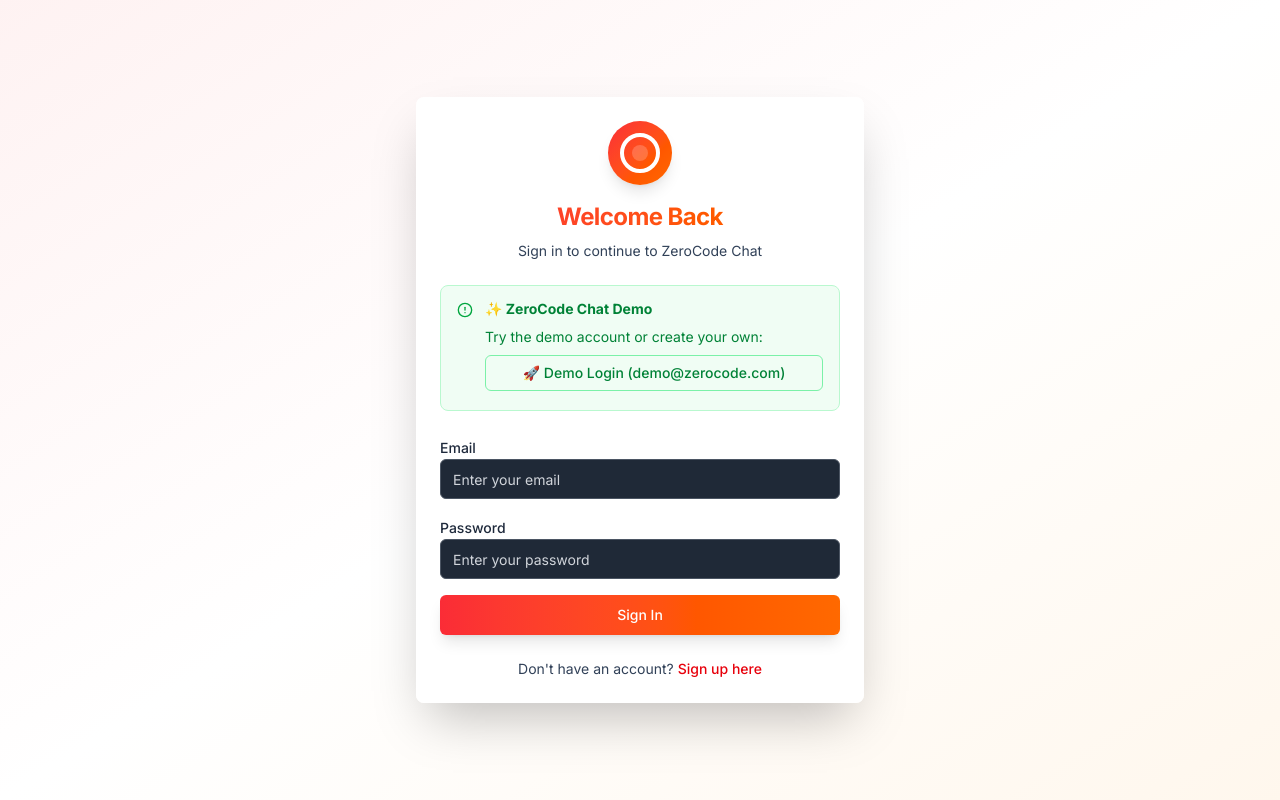
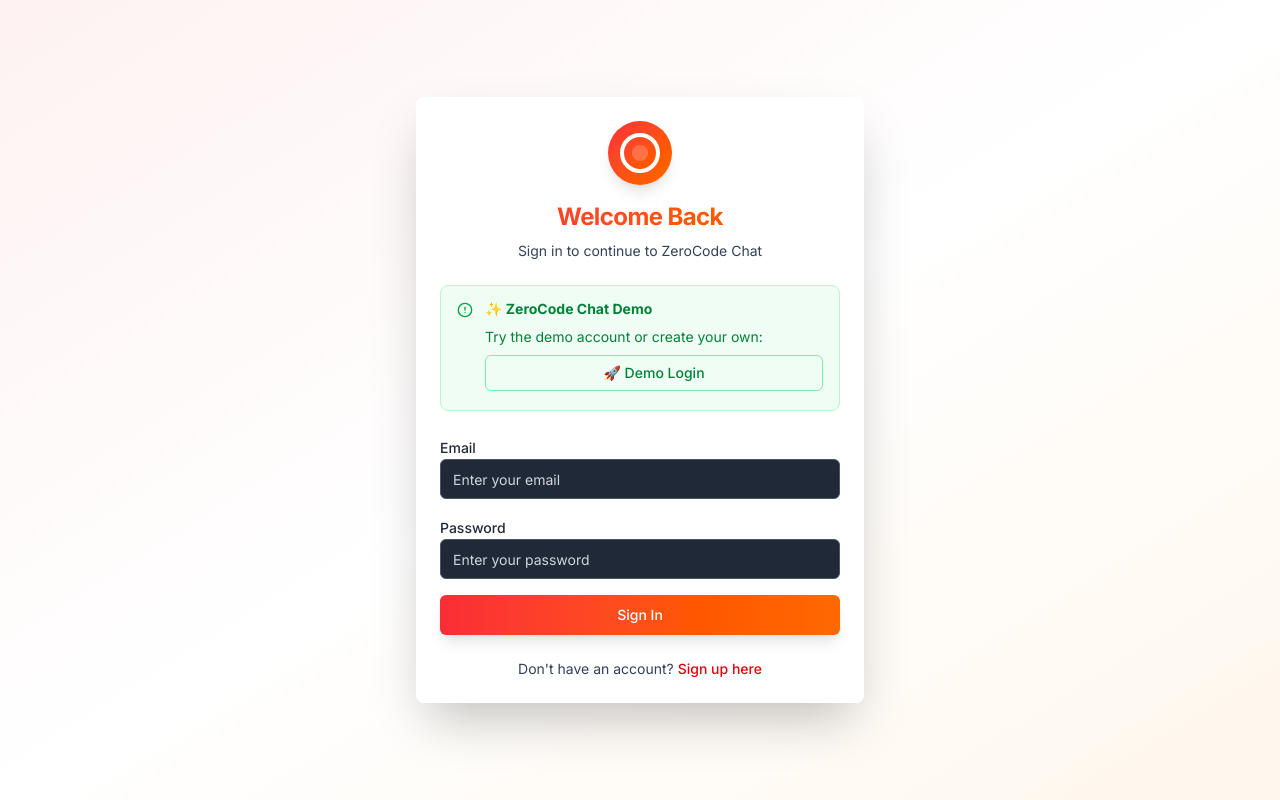
Before and after one commit to buriburi-nik/zerocode-fe-assignment, a React (Vite) app: page /signin in a window 1280 px wide. Built offline with nearby package versions, Linux system fonts and the light colour scheme.

Commit message:
fix: update demo login button text for clarity

```diff
--- a/src/pages/SignIn.jsx
+++ b/src/pages/SignIn.jsx
@@ -123,7 +123,7 @@ function SignIn() {
                 >
                   {isLoading
                     ? "Signing in..."
-                    : "🚀 Demo Login (demo@zerocode.com)"}
+                    : "🚀 Demo Login"}
                 </Button>
               </div>
             </AlertDescription>
```
